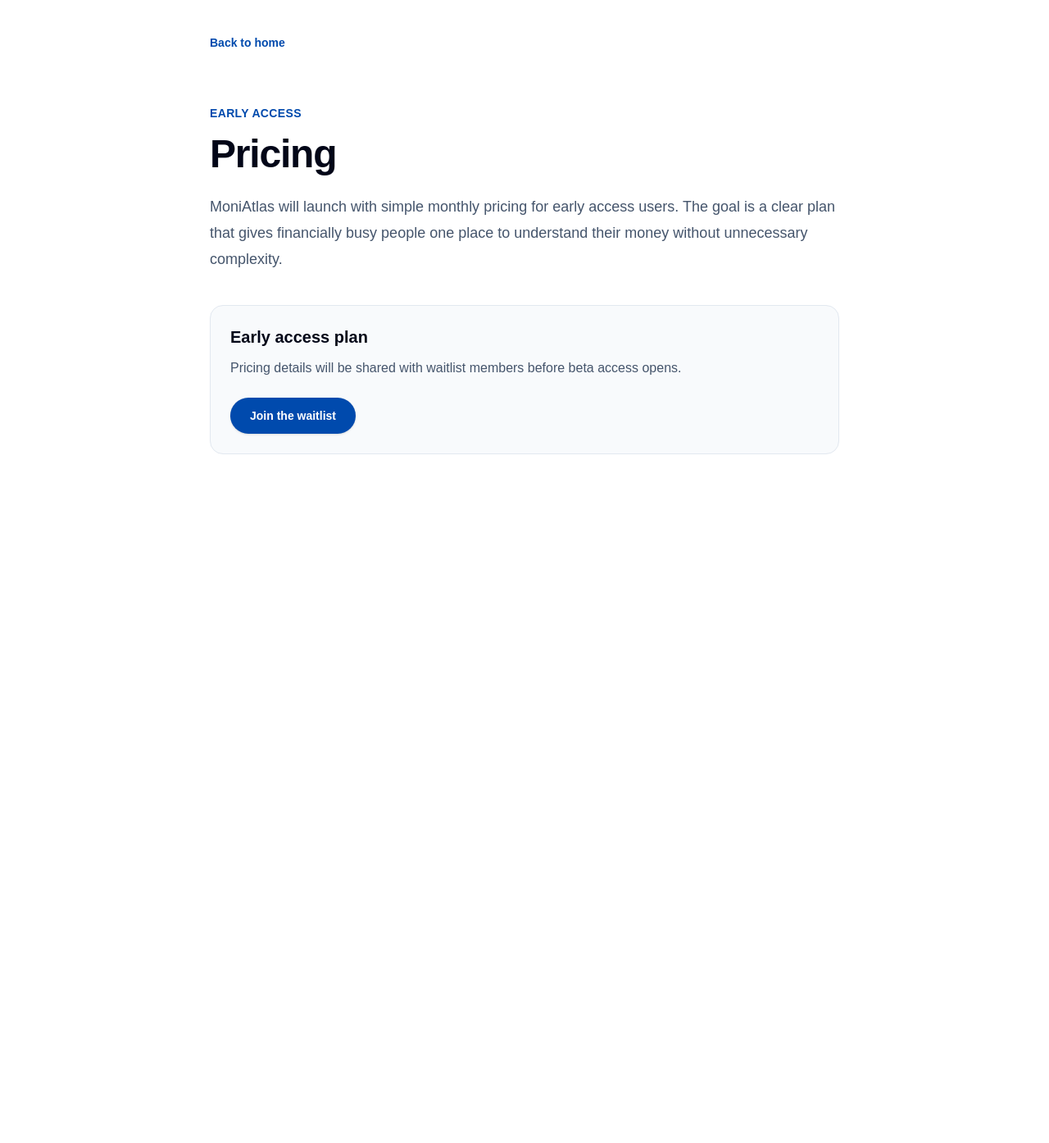
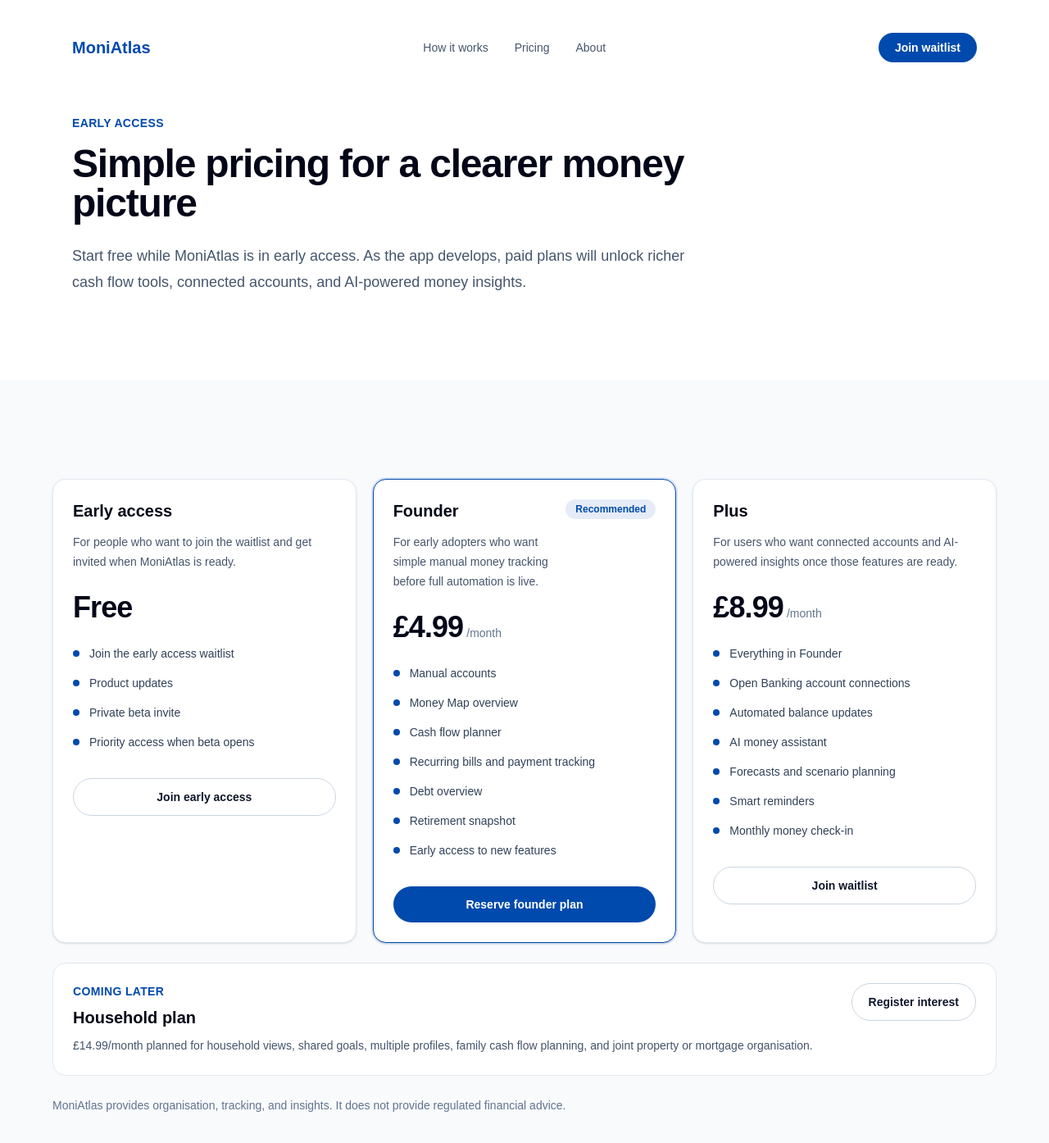
Before and after one commit to MoniAtlas/website, a Next.js app: page /pricing in a window 1280 px wide. Shown: the top 1394 px of the page at 82% size. Before the commit the page ends 800 px from the top, so only its background shows below. Built offline with nearby package versions, Linux system fonts and the light colour scheme.

Commit message:
feat: add MoniAtlas pricing and early access signup

```diff
--- /dev/null
+++ b/src/app/components/PricingSection.tsx
@@ -0,0 +1,172 @@
+import Link from "next/link";
+
+const pricingPlans = [
+  {
+    name: "Early access",
+    price: "Free",
+    purpose:
+      "For people who want to join the waitlist and get invited when MoniAtlas is ready.",
+    features: [
+      "Join the early access waitlist",
+      "Product updates",
+      "Private beta invite",
+      "Priority access when beta opens",
+    ],
+    cta: "Join early access",
+    href: "/waitlist",
+  },
+  {
+    name: "Founder",
+    price: "£4.99",
+    cadence: "/month",
+    purpose:
+      "For early adopters who want simple manual money tracking before full automation is live.",
+    features: [
+      "Manual accounts",
+      "Money Map overview",
+      "Cash flow planner",
+      "Recurring bills and payment tracking",
+      "Debt overview",
+      "Retirement snapshot",
+      "Early access to new features",
+    ],
+    cta: "Reserve founder plan",
+    href: "/waitlist?plan=founder",
+    recommended: true,
+  },
+  {
+    name: "Plus",
+    price: "£8.99",
+    cadence: "/month",
+    purpose:
+      "For users who want connected accounts and AI-powered insights once those features are ready.",
+    features: [
+      "Everything in Founder",
+      "Open Banking account connections",
+      "Automated balance updates",
+      "AI money assistant",
+      "Forecasts and scenario planning",
+      "Smart reminders",
+      "Monthly money check-in",
+    ],
+    cta: "Join waitlist",
+    href: "/waitlist?plan=plus",
+  },
+];
+
+export function PricingSection({
+  showIntro = true,
+}: {
+  showIntro?: boolean;
+}) {
+  return (
+    <section id="pricing" className="bg-slate-50 px-6 py-16 sm:py-20">
+      <div className="mx-auto max-w-6xl">
+        {showIntro ? (
+          <div className="max-w-3xl">
+            <p className="text-sm font-semibold uppercase tracking-wide text-[#004aad]">
+              Pricing
+            </p>
+            <h2 className="mt-4 text-3xl font-bold tracking-tight text-slate-950 sm:text-4xl">
+              Simple pricing for a clearer money picture
+            </h2>
+            <p className="mt-5 text-base leading-7 text-slate-600 sm:text-lg sm:leading-8">
+              Start free while MoniAtlas is in early access. As the app
+              develops, paid plans will unlock richer cash flow tools,
+              connected accounts, and AI-powered money insights.
+            </p>
+          </div>
+        ) : null}
+
+        <div className="mt-10 grid gap-5 lg:grid-cols-3">
+          {pricingPlans.map((plan) => (
+            <article
+              key={plan.name}
+              className={`flex h-full flex-col rounded-2xl border bg-white p-6 shadow-sm ${
+                plan.recommended
+                  ? "border-[#004aad] ring-2 ring-[#004aad]/10"
+                  : "border-slate-200"
+              }`}
+            >
+              <div className="flex items-start justify-between gap-4">
+                <div>
+                  <h3 className="text-xl font-bold text-slate-950">
+                    {plan.name}
+                  </h3>
+                  <p className="mt-3 text-sm leading-6 text-slate-600">
+                    {plan.purpose}
+                  </p>
+                </div>
+                {plan.recommended ? (
+                  <span className="shrink-0 rounded-full bg-[#004aad]/10 px-3 py-1 text-xs font-semibold text-[#004aad]">
+                    Recommended
+                  </span>
+                ) : null}
+              </div>
+
+              <div className="mt-6">
+                <span className="text-4xl font-bold tracking-tight text-slate-950">
+                  {plan.price}
+                </span>
+                {plan.cadence ? (
+                  <span className="ml-1 text-sm font-medium text-slate-500">
+                    {plan.cadence}
+                  </span>
+                ) : null}
+              </div>
+
+              <ul className="mt-6 space-y-3 text-sm leading-6 text-slate-700">
+                {plan.features.map((feature) => (
+                  <li key={feature} className="flex gap-3">
+                    <span className="mt-2 h-2 w-2 shrink-0 rounded-full bg-[#004aad]" />
+                    <span>{feature}</span>
+                  </li>
+                ))}
+              </ul>
+
+              <Link
+                href={plan.href}
+                className={`mt-8 inline-flex w-full justify-center rounded-full px-5 py-3 text-sm font-semibold focus:outline-none focus:ring-2 focus:ring-[#004aad] focus:ring-offset-4 ${
+                  plan.recommended
+                    ? "bg-[#004aad] text-white hover:bg-[#003f94]"
+                    : "border border-slate-300 text-slate-900 hover:border-[#004aad] hover:text-[#004aad]"
+                }`}
+              >
+                {plan.cta}
+              </Link>
+            </article>
+          ))}
+        </div>
+
+        <div className="mt-6 rounded-2xl border border-slate-200 bg-white p-6">
+          <div className="flex flex-col gap-5 md:flex-row md:items-start md:justify-between">
+            <div>
+              <p className="text-sm font-semibold uppercase tracking-wide text-[#004aad]">
+                Coming later
+              </p>
+              <h3 className="mt-2 text-xl font-bold text-slate-950">
+                Household plan
+              </h3>
+              <p className="mt-2 text-sm leading-6 text-slate-600">
+                £14.99/month planned for household views, shared goals,
+                multiple profiles, family cash flow planning, and joint
+                property or mortgage organisation.
+              </p>
+            </div>
+            <Link
+              href="/waitlist?plan=household"
+              className="inline-flex shrink-0 justify-center rounded-full border border-slate-300 px-5 py-3 text-sm font-semibold text-slate-900 hover:border-[#004aad] hover:text-[#004aad] focus:outline-none focus:ring-2 focus:ring-[#004aad] focus:ring-offset-4"
+            >
+              Register interest
+            </Link>
+          </div>
+        </div>
+
+        <p className="mt-6 text-sm leading-6 text-slate-500">
+          MoniAtlas provides organisation, tracking, and insights. It does not
+          provide regulated financial advice.
+        </p>
+      </div>
+    </section>
+  );
+}
--- a/src/app/page.tsx
+++ b/src/app/page.tsx
@@ -1,4 +1,5 @@
 import Link from "next/link";
+import { PricingSection } from "./components/PricingSection";
 
 export default function HomePage() {
   return (
@@ -26,7 +27,7 @@
         <div className="grid flex-1 items-center gap-12 py-20 md:grid-cols-2">
           <div>
             <p className="mb-4 inline-flex rounded-full bg-blue-50 px-4 py-2 text-sm font-medium text-[#004aad]">
-              AI-first financial clarity for UK professionals
+              Early access money organisation for UK professionals
             </p>
 
             <h1 className="max-w-3xl text-5xl font-bold tracking-tight md:text-6xl">
@@ -34,8 +35,8 @@
             </h1>
 
             <p className="mt-6 max-w-xl text-lg leading-8 text-slate-600">
-              MoniAtlas helps you understand your net worth, cash flow, and
-              financial trajectory in one simple dashboard.
+              MoniAtlas helps you organise money tracking, cash flow planning,
+              and forward-looking insights in one simple dashboard.
             </p>
 
             <div className="mt-8 flex flex-col gap-4 sm:flex-row">
@@ -55,7 +56,8 @@
             </div>
 
             <p className="mt-5 text-sm text-slate-500">
-              Insights only. MoniAtlas does not provide financial advice.
+              Insights only. MoniAtlas does not provide regulated financial
+              advice.
             </p>
           </div>
 
@@ -90,6 +92,7 @@
           </div>
         </div>
       </section>
+      <PricingSection />
     </main>
   );
 }
--- a/src/app/pricing/page.tsx
+++ b/src/app/pricing/page.tsx
@@ -1,45 +1,44 @@
 import Link from "next/link";
+import { PricingSection } from "../components/PricingSection";
 
 export default function PricingPage() {
   return (
-    <main className="min-h-screen bg-white px-6 py-10 text-slate-950">
-      <div className="mx-auto max-w-3xl">
-        <Link
-          href="/"
-          className="text-sm font-semibold text-[#004aad] underline-offset-4 hover:underline focus:outline-none focus:ring-2 focus:ring-[#004aad] focus:ring-offset-4"
-        >
-          Back to home
-        </Link>
+    <main className="min-h-screen bg-white text-slate-950">
+      <div className="mx-auto max-w-6xl px-6 py-10">
+        <header className="flex items-center justify-between">
+          <Link href="/" className="text-xl font-bold text-[#004aad]">
+            MoniAtlas
+          </Link>
 
-        <section className="py-16">
+          <nav className="hidden items-center gap-8 text-sm font-medium text-slate-600 md:flex">
+            <Link href="/how-it-works">How it works</Link>
+            <Link href="/pricing">Pricing</Link>
+            <Link href="/about">About</Link>
+          </nav>
+
+          <Link
+            href="/waitlist"
+            className="rounded-full bg-[#004aad] px-5 py-2 text-sm font-semibold text-white"
+          >
+            Join waitlist
+          </Link>
+        </header>
+
+        <section className="max-w-3xl py-16">
           <p className="text-sm font-semibold uppercase tracking-wide text-[#004aad]">
             Early access
           </p>
           <h1 className="mt-4 text-4xl font-bold tracking-tight text-slate-950 sm:text-5xl">
-            Pricing
+            Simple pricing for a clearer money picture
           </h1>
           <p className="mt-6 text-lg leading-8 text-slate-600">
-            MoniAtlas will launch with simple monthly pricing for early access
-            users. The goal is a clear plan that gives financially busy people
-            one place to understand their money without unnecessary complexity.
+            Start free while MoniAtlas is in early access. As the app develops,
+            paid plans will unlock richer cash flow tools, connected accounts,
+            and AI-powered money insights.
           </p>
-          <div className="mt-10 rounded-2xl border border-slate-200 bg-slate-50 p-6">
-            <h2 className="text-xl font-semibold text-slate-950">
-              Early access plan
-            </h2>
-            <p className="mt-3 text-slate-600">
-              Pricing details will be shared with waitlist members before beta
-              access opens.
-            </p>
-            <Link
-              href="/waitlist"
-              className="mt-6 inline-flex rounded-full bg-[#004aad] px-6 py-3 text-sm font-semibold text-white shadow-sm hover:bg-[#003f94] focus:outline-none focus:ring-2 focus:ring-[#004aad] focus:ring-offset-4"
-            >
-              Join the waitlist
-            </Link>
-          </div>
         </section>
       </div>
+      <PricingSection showIntro={false} />
     </main>
   );
 }
--- a/src/app/waitlist/page.tsx
+++ b/src/app/waitlist/page.tsx
@@ -16,35 +16,80 @@
             Early beta
           </p>
           <h1 className="mt-4 text-4xl font-bold tracking-tight text-slate-950 sm:text-5xl">
-            Join the waitlist
+            Join MoniAtlas early access
           </h1>
           <p className="mt-6 text-lg leading-8 text-slate-600">
-            Be one of the first to access MoniAtlas when early beta access
-            opens.
+            Register interest for early access, Founder, Plus, or the future
+            Household plan. There is no payment checkout yet.
           </p>
 
-          <form className="mt-10 rounded-2xl border border-slate-200 bg-slate-50 p-4 shadow-sm sm:flex sm:gap-3 sm:p-5">
-            <label className="sr-only" htmlFor="email">
-              Email address
+          <form className="mt-10 rounded-2xl border border-slate-200 bg-slate-50 p-5 shadow-sm">
+            <div className="grid gap-5">
+              <div>
+                <label
+                  className="text-sm font-semibold text-slate-800"
+                  htmlFor="name"
+                >
+                  Name
+                </label>
+                <input
+                  id="name"
+                  name="name"
+                  type="text"
+                  placeholder="Your name"
+                  className="mt-2 w-full rounded-xl border border-slate-300 bg-white px-4 py-3 text-slate-950 placeholder:text-slate-400 focus:border-[#004aad] focus:outline-none focus:ring-2 focus:ring-[#004aad]"
+                />
+              </div>
+
+              <div>
+                <label
+                  className="text-sm font-semibold text-slate-800"
+                  htmlFor="email"
+                >
+                  Email
                 </label>
                 <input
                   id="email"
                   name="email"
                   type="email"
                   placeholder="you@example.com"
-              className="w-full rounded-full border border-slate-300 bg-white px-5 py-3 text-slate-950 placeholder:text-slate-400 focus:border-[#004aad] focus:outline-none focus:ring-2 focus:ring-[#004aad]"
+                  className="mt-2 w-full rounded-xl border border-slate-300 bg-white px-4 py-3 text-slate-950 placeholder:text-slate-400 focus:border-[#004aad] focus:outline-none focus:ring-2 focus:ring-[#004aad]"
                 />
+              </div>
+
+              <div>
+                <label
+                  className="text-sm font-semibold text-slate-800"
+                  htmlFor="plan"
+                >
+                  Plan interest
+                </label>
+                <select
+                  id="plan"
+                  name="plan"
+                  defaultValue="Early access"
+                  className="mt-2 w-full rounded-xl border border-slate-300 bg-white px-4 py-3 text-slate-950 focus:border-[#004aad] focus:outline-none focus:ring-2 focus:ring-[#004aad]"
+                >
+                  <option>Early access</option>
+                  <option>Founder</option>
+                  <option>Plus</option>
+                  <option>Household</option>
+                </select>
+              </div>
+            </div>
+
             <button
               type="button"
-              className="mt-3 w-full rounded-full bg-[#004aad] px-6 py-3 text-sm font-semibold text-white shadow-sm hover:bg-[#003f94] focus:outline-none focus:ring-2 focus:ring-[#004aad] focus:ring-offset-4 sm:mt-0 sm:w-auto"
+              className="mt-6 w-full rounded-full bg-[#004aad] px-6 py-3 text-sm font-semibold text-white shadow-sm hover:bg-[#003f94] focus:outline-none focus:ring-2 focus:ring-[#004aad] focus:ring-offset-4 sm:w-auto"
             >
-              Join waitlist
+              Submit interest
             </button>
           </form>
 
           <p className="mt-4 text-sm leading-6 text-slate-500">
-            This form is visual only for now. We will connect it to a waitlist
-            database later.
+            We&apos;ll let you know when MoniAtlas early access is ready. This
+            placeholder form does not process payments or collect personal
+            financial details.
           </p>
         </section>
       </div>
```
Lines whose indentation alone changed are shown as unchanged.
